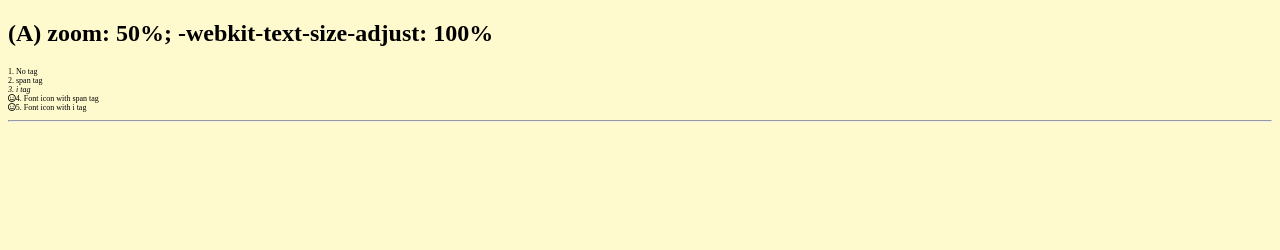
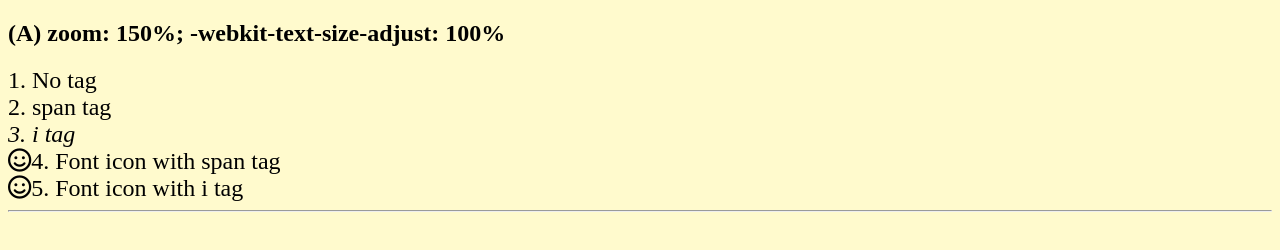
Before and after one commit to zzzmisa/playground, a plain HTML site: page zoom/zoom-with-text-size-adjust.html in a window 1280 px wide. Drawn offline with Linux system fonts and the light colour scheme.

Commit message:
Update zoom-with-text-size-adjust.html

```diff
--- a/zoom/zoom-with-text-size-adjust.html
+++ b/zoom/zoom-with-text-size-adjust.html
@@ -12,8 +12,8 @@
     />
   </head>
   <body style="background-color: lemonchiffon">
-    <h2>(A) zoom: 50%; -webkit-text-size-adjust: 100%</h2>
-    <div style="zoom: 50%; -webkit-text-size-adjust: 100%">
+    <h2>(A) zoom: 150%; -webkit-text-size-adjust: 100%</h2>
+    <div style="zoom: 150%; -webkit-text-size-adjust: 100%">
       1. No tag<br />
       <span>2. span tag</span><br />
       <i>3. i tag</i><br />
```
